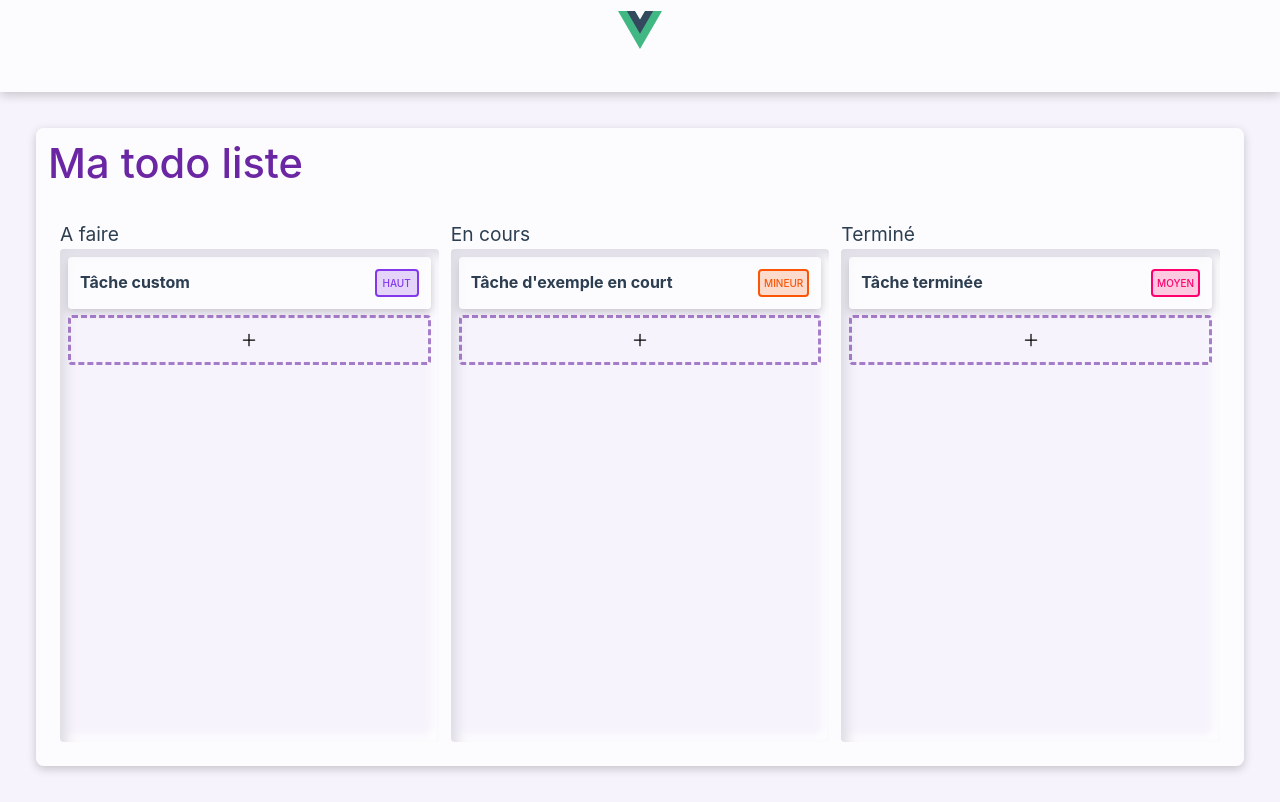
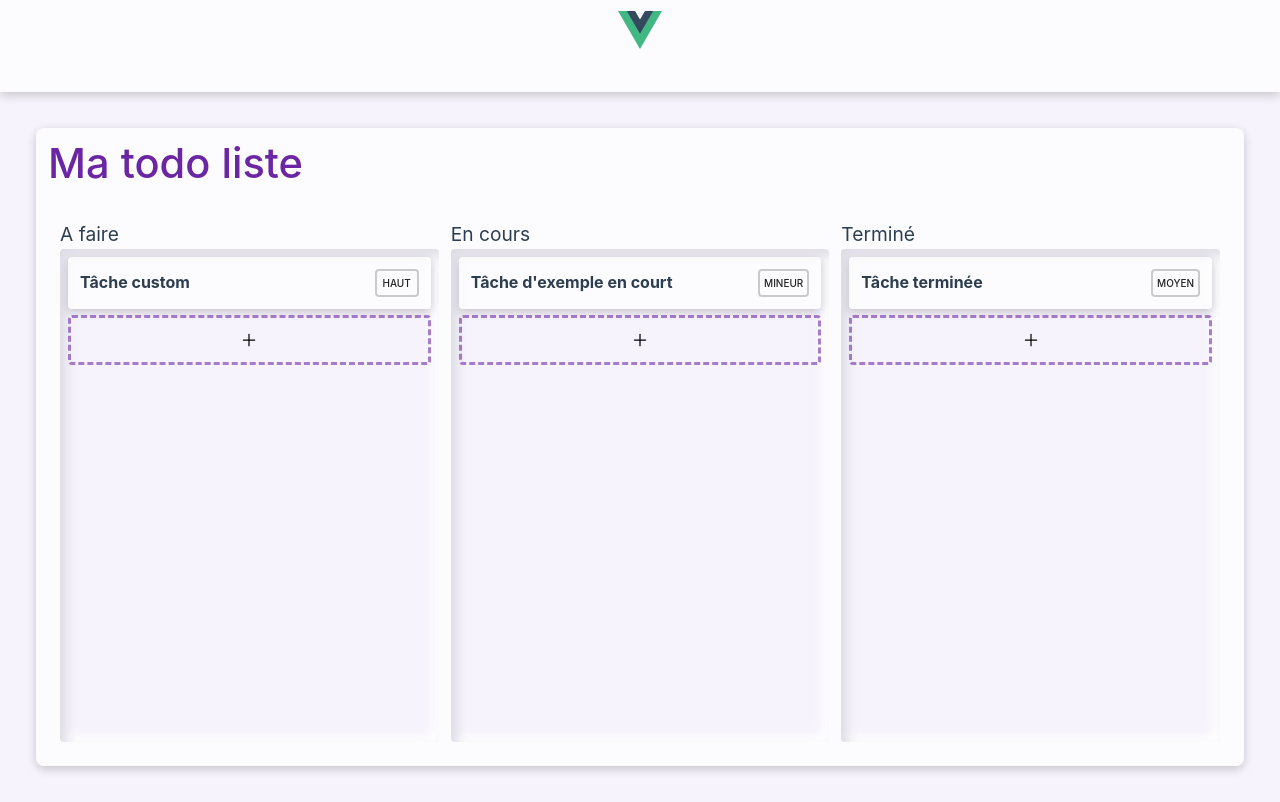
Before and after one commit to johan-bouguermouh/veille-techno-frontend, a Vue app in the folder todolist/: page / in a window 1280 px wide. Built offline with nearby package versions, Linux system fonts and the light colour scheme.

Commit message:
add: fix pinia reactivity

```diff
--- a/todolist/src/components/FormTaskModaleComponent.vue
+++ b/todolist/src/components/FormTaskModaleComponent.vue
@@ -2,10 +2,9 @@
 <script setup lang="ts">
 import { defineProps } from 'vue'
 import { useCounterStore, type TaskInterface } from '@/stores/counter'
-import { ref, watch, onMounted } from 'vue'
+import { ref, onMounted } from 'vue'
 import { computed } from 'vue'
 
-let isFirstUpdate = true
 const props = defineProps<{
   isOpen: boolean
   idState: number
@@ -13,7 +12,8 @@ const props = defineProps<{
   handleIsOpen: (value: boolean) => void
 }>()
 
-const { addTask, countTasks, findStateById, getTags, getStates } = useCounterStore()
+const { countTasks, findStateById, getTags, getStates, isIdTaskValid, updateTask, findTagById } =
+  useCounterStore()
 
 //console.log(props.selectedTask)
 const thisTask = ref<TaskInterface>({
@@ -33,7 +33,6 @@ const thisTask = ref<TaskInterface>({
   }
 })
 
-console.log(thisTask.value)
 const tags = ref(getTags())
 const states = ref(getStates())
 const title = computed(() => {
@@ -42,7 +41,6 @@ const title = computed(() => {
 
 const closeModale = ($event: any) => {
   if ($event.composedPath()[0].className === 'wrappe-modal-form-task') {
-    isFirstUpdate = true
     props.handleIsOpen(false)
   }
 }
@@ -60,15 +58,23 @@ onMounted(() => {
       }
 })
 
-watch(props, (e) => {
-  const { isOpen, idState, selectedTask, handleIsOpen } = e
-  console.log(e)
-})
+const updateSelect = ($event: any) => {
+  switch ($event.target.name) {
+    case 'state':
+      thisTask.value.state = findStateById($event.target.value)
+      break
+    case 'tag':
+      thisTask.value.tag = findTagById($event.target.value)
+      break
+    default:
+      break
+  }
+}
 </script>
 // @submit.prevent="addTask(thisTask)"
 <template>
   <div v-if="isOpen" class="wrappe-modal-form-task" @click="closeModale($event)">
-    <div>
+    <div class="main-modal-form-task">
       <h1>{{ title }}</h1>
       <hr />
       <form class="form-task" action="">
@@ -83,7 +89,7 @@ watch(props, (e) => {
           </fieldset>
           <fieldset>
             <legend>Choisir un tag</legend>
-            <select name="tag">
+            <select name="tag" @input="($event) => updateSelect($event)">
               <option value="0">Choisir un tag</option>
               <option
                 v-for="tag in tags"
@@ -97,7 +103,7 @@ watch(props, (e) => {
           </fieldset>
           <fieldset>
             <legend>Changer l'état</legend>
-            <select name="state">
+            <select name="state" @input="($event) => updateSelect($event)">
               <option value="0">Choisir un état</option>
               <option
                 v-for="state in states"
@@ -110,7 +116,13 @@ watch(props, (e) => {
             </select>
           </fieldset>
         </div>
-        <button type="submit">Valider</button>
+        <div class="footer-modal-form-task">
+          <button type="button" @click="handleIsOpen(false)">Annuler</button>
+          <button v-if="isIdTaskValid(thisTask.idTask)" @click="updateTask(thisTask)" type="button">
+            Modifier
+          </button>
+          <button v-else type="submit">Ajouter</button>
+        </div>
       </form>
     </div>
   </div>
@@ -146,11 +158,12 @@ watch(props, (e) => {
 .form-task {
   display: flex;
   flex-direction: column;
+  justify-content: space-between;
   box-sizing: border-box;
   height: 100%;
 }
 
-.form-task > div {
+.form-task > .main-modal-form-task {
   display: flex;
   flex-direction: column;
   gap: 12px;
@@ -185,20 +198,37 @@ textarea {
   color: #000000ed;
 }
 
-button[type='submit'] {
+.footer-modal-form-task {
+  display: flex;
+  flex-direction: row;
+  justify-content: flex-end;
+  align-items: flex-end;
+  gap: 12px;
+}
+
+button {
   justify-self: flex-end;
   align-self: flex-end;
   padding: 4px 12px;
   border-radius: 4px;
   font-size: 15px;
   border: none;
-  background-color: #640bad;
-  color: #ffffff;
   min-width: 90px;
   min-height: 44px;
 }
-button[type='submit']:hover {
-  background-color: #640badcc;
+button[type='submit'] {
+  background-color: #640bad;
+  color: #ffffff;
+}
+button:not([type='submit']) {
+  background-color: #a3a3a3;
+  color: #000000ed;
+  border: 1px solid #00000033;
+  margin-right: 12px;
+}
+
+button:hover {
+  filter: brightness(1.1);
   cursor: pointer;
   box-shadow: 0px 3px 10px 0px #00000033;
 }
--- a/todolist/src/components/ListeComponent.vue
+++ b/todolist/src/components/ListeComponent.vue
@@ -1,11 +1,10 @@
 <script setup lang="ts">
-import { ref } from 'vue'
+import { ref, watch } from 'vue'
 import ticketTagComponent from './ticketTagComponent.vue'
 import FormTaskModaleComponent from './FormTaskModaleComponent.vue'
 import type { TaskInterface } from '@/stores/counter'
-defineProps<{
+const props = defineProps<{
   todoMListName: string
-  ListTasks: any[]
   columns: any[]
 }>()
 /** On verifie si les props sont bien passées une fois ressue par le store */
@@ -19,17 +18,21 @@ const idStateSelected = ref(1)
  * @param task
  * @returns void
  */
-const openModal = (task: any) => {
+const openModal = (idColumn: number, task?: any) => {
   //console.log(task.idTask)
   isModalOpen.value = true
-  selectedTask.value = task
-  idStateSelected.value = task.state.idState
+  selectedTask.value = task ? task : undefined
+  idStateSelected.value = idColumn
 }
 
 /** @define handler pour set la modal à false */
 const handleIsOpen = (value: boolean) => {
   isModalOpen.value = value
 }
+
+watch(props.columns, () => {
+  console.log('Updated IN LISTE COMPONENT')
+})
 </script>
 
 <template>
@@ -40,12 +43,12 @@ const handleIsOpen = (value: boolean) => {
         <h3>{{ column?.columnName }}</h3>
         <ul class="ulListTasks">
           <li v-for="task in column.tasks" :key="task.idTask">
-            <h5 @click="openModal(task)">{{ task?.taskName }}</h5>
+            <h5 @click="openModal(column.columnId, task)">{{ task?.taskName }}</h5>
             <div class="customState">
               <ticketTagComponent :tag="task?.tag"></ticketTagComponent>
             </div>
           </li>
-          <li class="buttonAddTask">
+          <li class="buttonAddTask" @click="($event) => openModal(column.columnId)">
             <img
               alt="Ajouter un tâche"
               src="@/assets/iconSVG/add-outline.svg"
--- a/todolist/src/components/TicketTagComponent.vue
+++ b/todolist/src/components/TicketTagComponent.vue
@@ -1,25 +1,42 @@
 <script setup lang="ts">
 import type { TagInterface } from '@/stores/counter'
 import { defineProps } from 'vue'
+import { ref, watch, onMounted } from 'vue'
 const props = defineProps<{
   tag: TagInterface
 }>()
 //créate custom style for tag if tag.tagColor is define
-const tagColorBackground = props.tag.tagColor ? props.tag.tagColor + 33 : 'transparent'
-const tagColorBorder = props.tag.tagColor ? props.tag.tagColor : '#00000033'
-const tagColorText = props.tag.tagColor ? props.tag.tagColor : '#000000DE'
+const tagColorBackground = ref('transparent')
+const tagColorBorder = ref('#00000033')
+const tagColorText = ref('#000000DE')
 
+onMounted(() => {
+  tagColorBackground.value = props.tag.tagColor ? props.tag.tagColor + 33 : 'transparent'
+  tagColorBorder.value = props.tag.tagColor ? props.tag.tagColor : '#00000033'
+  tagColorText.value = props.tag.tagColor ? props.tag.tagColor : '#000000DE'
+})
 //console.log(props.tag)
 //creat style for tag
 const tagStyle = {
-  backgroundColor: tagColorBackground,
-  border: '2px solid ' + tagColorBorder,
-  color: tagColorText
+  backgroundColor: tagColorBackground.value,
+  border: '2px solid ' + tagColorBorder.value,
+  color: tagColorText.value
 }
+
+watch(props.tag, () => {
+  console.log('Updated IN TAG COMPONENT')
+})
 </script>
 
 <template>
-  <div class="ticketTag">
+  <div
+    class="ticketTag"
+    :style="{
+      backgroundColor: tagStyle.backgroundColor,
+      border: tagStyle.border,
+      color: tagStyle.color
+    }"
+  >
     <span>{{ tag.tagName }}</span>
   </div>
 </template>
--- a/todolist/src/views/HomeView.vue
+++ b/todolist/src/views/HomeView.vue
@@ -3,21 +3,28 @@
 import ListeComponent from '@/components/ListeComponent.vue'
 /** @define store de tasks de la todoliste */
 import { useCounterStore } from '@/stores/counter'
-import { ref } from 'vue'
+import { ref, watch, onMounted } from 'vue'
 
-const { getTasks, getTasksSortedByColumn } = useCounterStore()
+const { getTasksSortedByColumn, Tasks } = useCounterStore()
 //console.log(getTasksSortedByColumn())
-const taskList = ref(getTasks())
-const columns = ref(getTasksSortedByColumn())
+const columns = ref([])
+
+//console/log task on changement de task
+onMounted(() => {
+  //console.log('Mounted IN HOME VIEW')
+  columns.value = getTasksSortedByColumn()
+})
+
+// si Task change on force le refrech de la vue
+watch(Tasks, () => {
+  console.log('watch IN HOME VIEW =>', Tasks)
+  columns.value = getTasksSortedByColumn()
+})
 </script>
 
 <template>
   <main>
-    <ListeComponent
-      todoMListName="Ma todo liste"
-      :ListTasks="taskList"
-      :columns="columns"
-    ></ListeComponent>
+    <ListeComponent todoMListName="Ma todo liste" :columns="columns"></ListeComponent>
   </main>
 </template>
 
```
